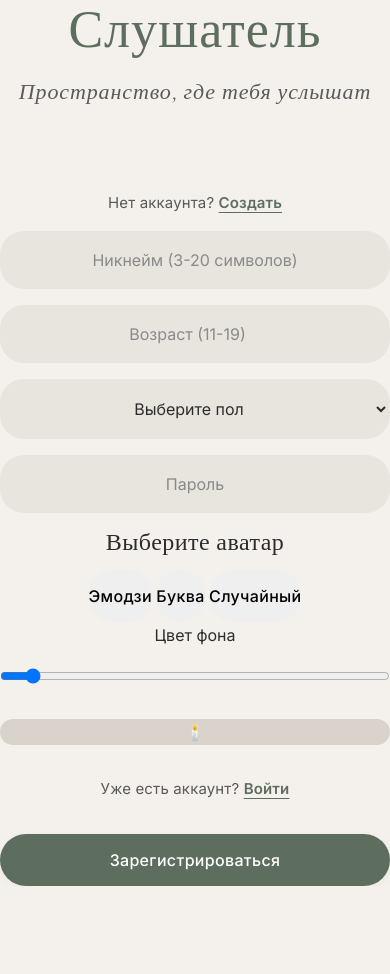
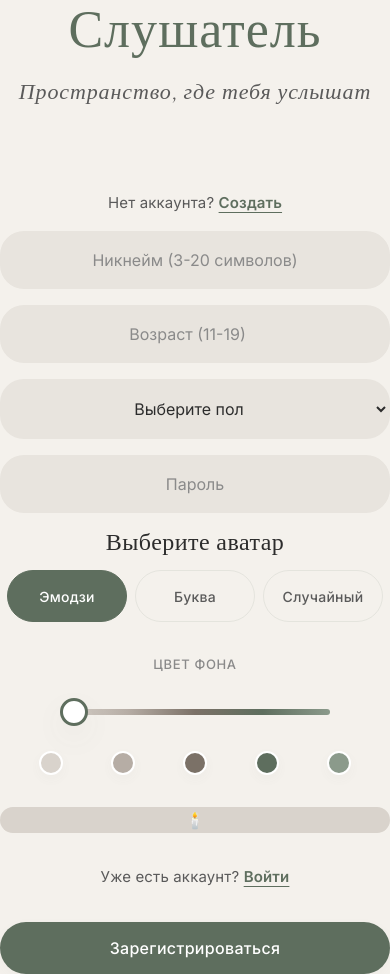
Before and after one commit to Ul4ana/slushatel, a website: page public/index.html in a window 390 px wide. Both pictures are taken after a click on the button "Создать". Before the commit the page ends 886 px from the top, so only its background shows below. Drawn offline with nearby package versions, Linux system fonts and the light colour scheme; no server answers.

Commit message:
Update style.css

```diff
--- a/public/css/style.css
+++ b/public/css/style.css
@@ -462,3 +462,145 @@ input:focus, select:focus {
   font-weight: 300;
   margin-top: 24px; /* Выравнивание по центру с select'ами */
 }
+/* =========================================
+   11. НОВЫЙ ДИЗАЙН ВЫБОРА АВАТАРА
+   ========================================= */
+
+/* Переключатель типа (Эмодзи/Буква/Случайный) */
+.avatar-type-toggle {
+  display: flex;
+  gap: 8px;
+  margin-bottom: 24px;
+  justify-content: center;
+}
+
+.avatar-type-btn {
+  flex: 1;
+  max-width: 120px;
+  padding: 12px 16px;
+  background: transparent;
+  border: 1.5px solid var(--border-soft);
+  border-radius: var(--radius-full);
+  color: var(--text-secondary);
+  font-size: 14px;
+  font-weight: 500;
+  cursor: pointer;
+  transition: all 0.2s ease;
+}
+
+.avatar-type-btn:hover {
+  border-color: var(--accent-primary);
+  color: var(--accent-primary);
+}
+
+.avatar-type-btn.active {
+  background-color: var(--accent-primary);
+  border-color: var(--accent-primary);
+  color: var(--text-on-dark);
+}
+
+/* Круглое поле для ввода эмодзи/буквы */
+.avatar-content-input-wrapper {
+  display: flex;
+  justify-content: center;
+  align-items: center;
+  margin: 32px 0;
+}
+
+.avatar-content-input-wrapper input {
+  width: 120px;
+  height: 120px;
+  border-radius: 50%;
+  text-align: center;
+  font-size: 48px;
+  line-height: 120px;
+  padding: 0;
+  background-color: var(--bg-secondary);
+  border: 2px solid var(--border-soft);
+  transition: all 0.3s ease;
+}
+
+.avatar-content-input-wrapper input:focus {
+  border-color: var(--accent-primary);
+  box-shadow: 0 0 0 4px rgba(94, 110, 94, 0.1);
+  transform: scale(1.05);
+}
+
+/* Ползунок цветов */
+.avatar-color-slider {
+  margin: 32px auto;
+  max-width: 320px;
+  text-align: center;
+}
+
+.slider-label {
+  display: block;
+  font-size: 13px;
+  color: var(--text-muted);
+  font-weight: 500;
+  text-transform: uppercase;
+  letter-spacing: 0.05em;
+  margin-bottom: 16px;
+}
+
+.avatar-color-slider input[type="range"] {
+  -webkit-appearance: none;
+  width: 100%;
+  height: 40px;
+  background: transparent;
+  cursor: pointer;
+  margin: 0;
+}
+
+.avatar-color-slider input[type="range"]::-webkit-slider-runnable-track {
+  height: 6px;
+  background: linear-gradient(to right, #D9D3CC 0%, #B6ADA5 25%, #7B7167 50%, #5E6E5E 75%, #8B9A8B 100%);
+  border-radius: 3px;
+}
+
+.avatar-color-slider input[type="range"]::-webkit-slider-thumb {
+  -webkit-appearance: none;
+  width: 28px;
+  height: 28px;
+  background: var(--surface-card);
+  border: 3px solid var(--accent-primary);
+  border-radius: 50%;
+  margin-top: -11px;
+  box-shadow: var(--shadow-md);
+  transition: transform 0.2s ease;
+}
+
+.avatar-color-slider input[type="range"]::-webkit-slider-thumb:hover {
+  transform: scale(1.2);
+}
+
+.avatar-color-slider input[type="range"]::-moz-range-track {
+  height: 6px;
+  background: linear-gradient(to right, #D9D3CC 0%, #B6ADA5 25%, #7B7167 50%, #5E6E5E 75%, #8B9A8B 100%);
+  border-radius: 3px;
+}
+
+.avatar-color-slider input[type="range"]::-moz-range-thumb {
+  width: 28px;
+  height: 28px;
+  background: var(--surface-card);
+  border: 3px solid var(--accent-primary);
+  border-radius: 50%;
+  box-shadow: var(--shadow-md);
+}
+
+/* Превью цветов под ползунком */
+.color-preview-dots {
+  display: flex;
+  justify-content: space-between;
+  margin-top: 12px;
+  padding: 0 4px;
+}
+
+.color-preview-dots span {
+  width: 24px;
+  height: 24px;
+  border-radius: 50%;
+  border: 2px solid var(--surface-card);
+  box-shadow: var(--shadow-sm);
+}
```
